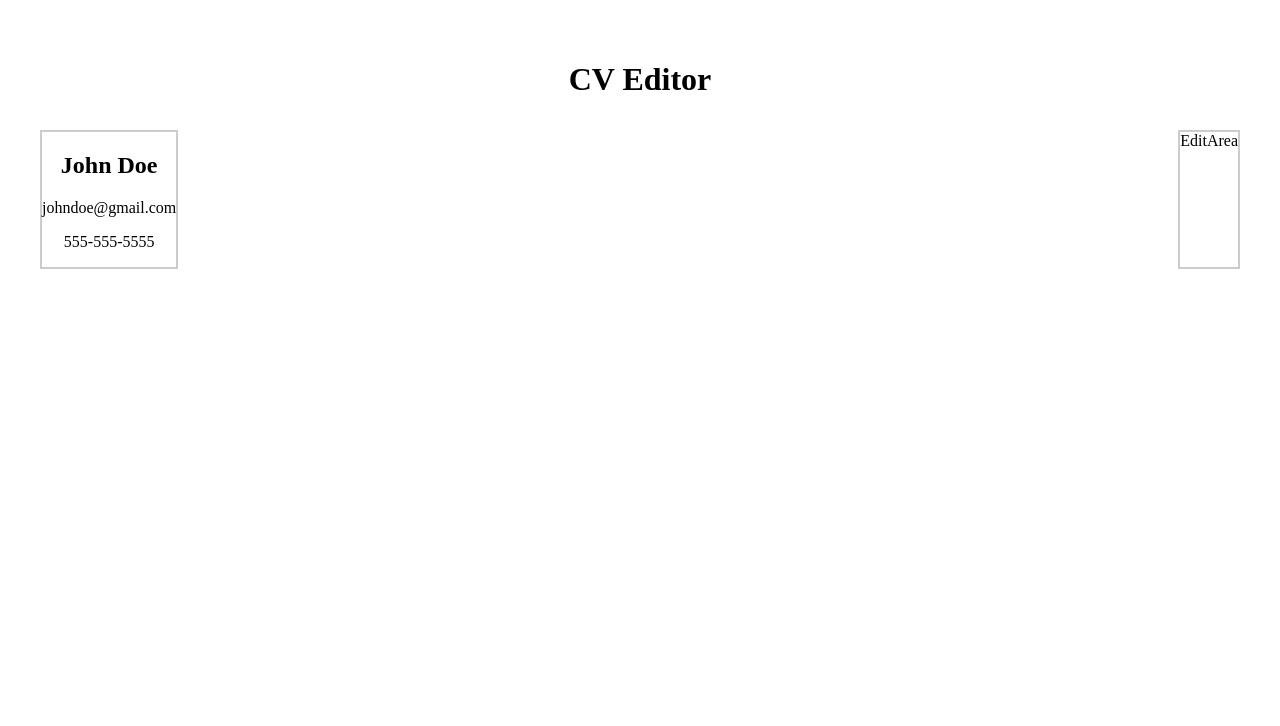
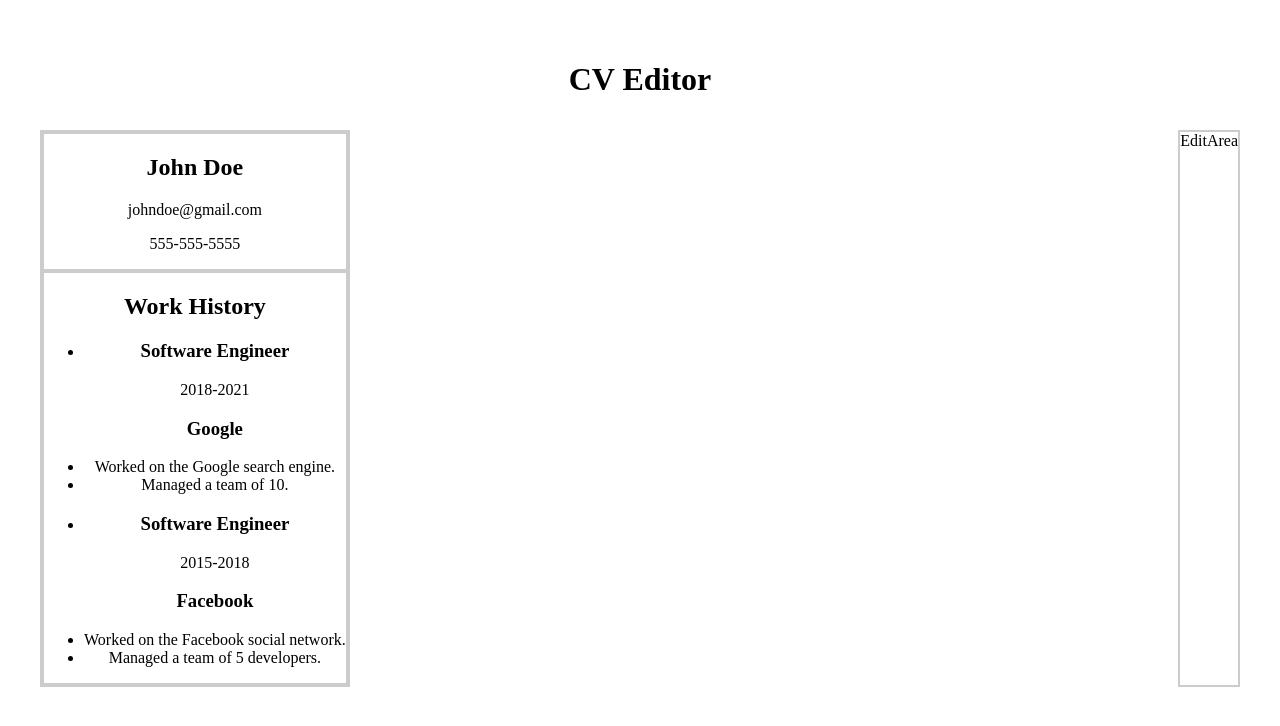
Before and after one commit to DJacobson17/CV-Application, a React (Vite) app in the folder cv-application/: page / in a window 1280 px wide. Shown: the top 726 px of the page. Built offline with nearby package versions, Linux system fonts and the light colour scheme.

Commit message:
added experience section

```diff
--- a/cv-application/src/components/EditableCV.jsx
+++ b/cv-application/src/components/EditableCV.jsx
@@ -2,24 +2,50 @@ import React from 'react'
 
 function EditableCV() {
   return (
-    <div>
+    <>
         <GeneralInfo {...person} />
-
-    </div>
+        <Experience {...person} />
+    </>
   )
 }
 
-const person = { name: 'John Doe', email: 'johndoe@gmail.com', phone: '555-555-5555'}
+const person = { name: 'John Doe', email: 'johndoe@gmail.com', phone: '555-555-5555', jobs: [{ id: 1, title: 'Software Engineer', company: 'Google', dates: '2018-2021', responsibilities: ['Worked on the Google search engine.', 'Managed a team of 10.'] }, { id: 2, title: 'Software Engineer', company: 'Facebook', dates: '2015-2018', responsibilities: ['Worked on the Facebook social network.', 'Managed a team of 5 developers.']}]}
 
 function GeneralInfo(person) {
   return (
-    <div>
-      <h2>{person.name}</h2>
-      <p>{person.email}</p>
-      <p>{person.phone}</p>
-    </div>
+    <>
+      <section className="general-info">
+        <h2>{person.name}</h2>
+        <p>{person.email}</p>
+        <p>{person.phone}</p>
+      </section>
+    </>
   )
-  }
+}
 
 
+function Experience(person) {
+  return (
+    <>
+      <section className="experience">
+        <h2>Work History</h2>
+        <ul>
+          {person.jobs.map(job =>
+                <li key={job.id}>
+                <h3>{job.title}</h3>
+                <p>{job.dates}</p>
+                <h3>{job.company}</h3>
+                {job.responsibilities.map(task =>
+                  <li key={task.id}>
+                    {task}
+                  </li>
+                )}
+              </li>
+          )}
+        </ul>
+      </section>
+    </>
+  )
+}
+
 export default EditableCV;
```
